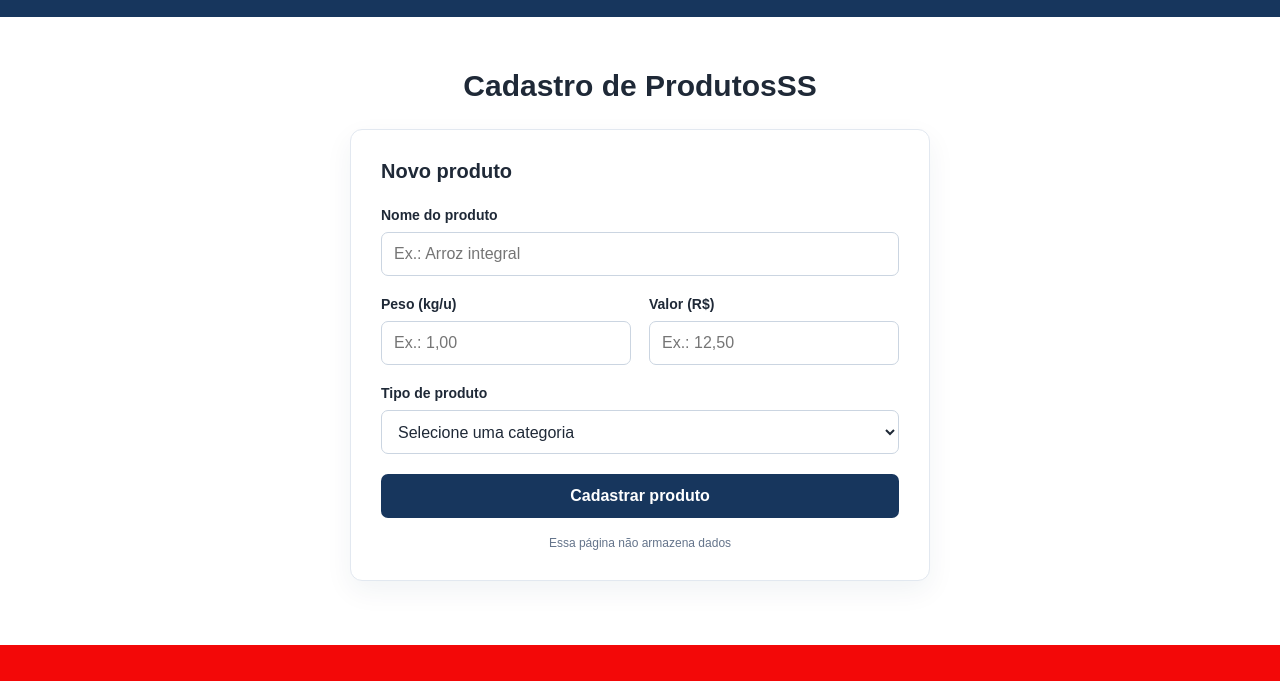
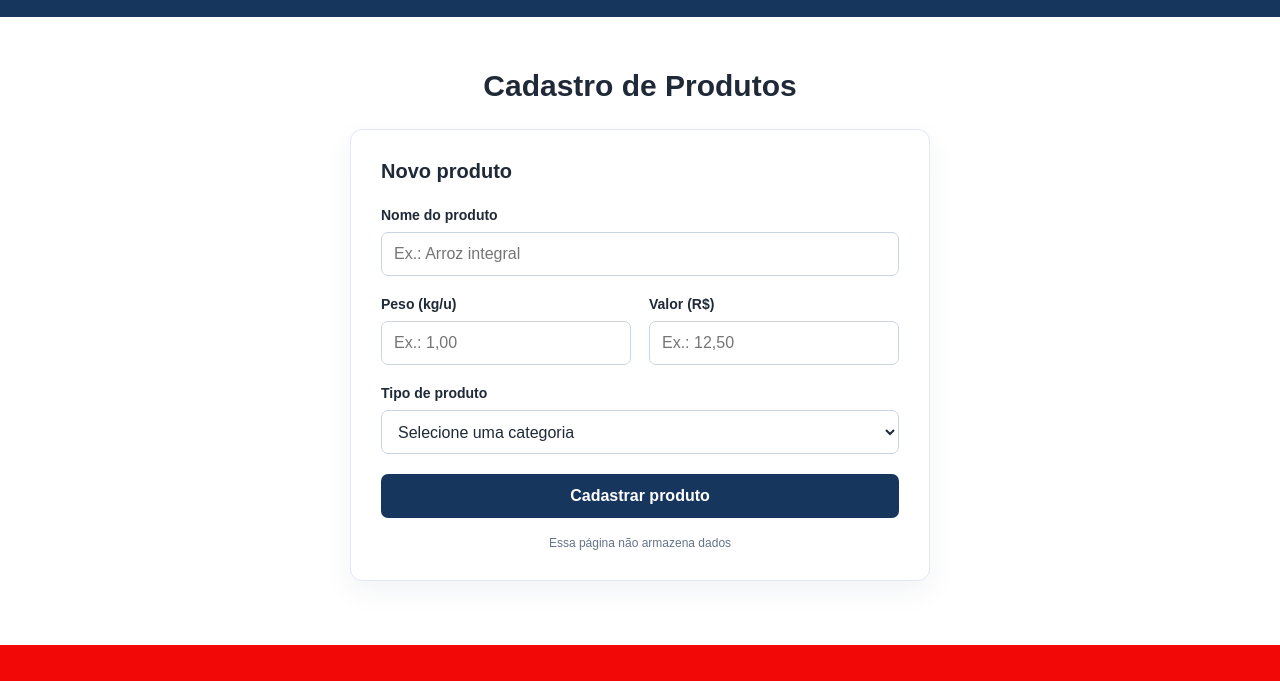
Before and after one commit to pedrolopes1915/projeto-devops-pipelines, a plain HTML site: page index.html in a window 1280 px wide. Shown: the part 138-819 px from the top of the page. Drawn offline with Linux system fonts and the light colour scheme.

Commit message:
alteracao2

```diff
--- a/index.html
+++ b/index.html
@@ -21,7 +21,7 @@
 
     <main class="container conteudo-principal">
         <div class="introducao">
-            <h1>Cadastro de ProdutosSS</h1>
+            <h1>Cadastro de Produtos</h1>
         </div>
 
         <section class="painel" aria-labelledby="titulo-formulario">
```
